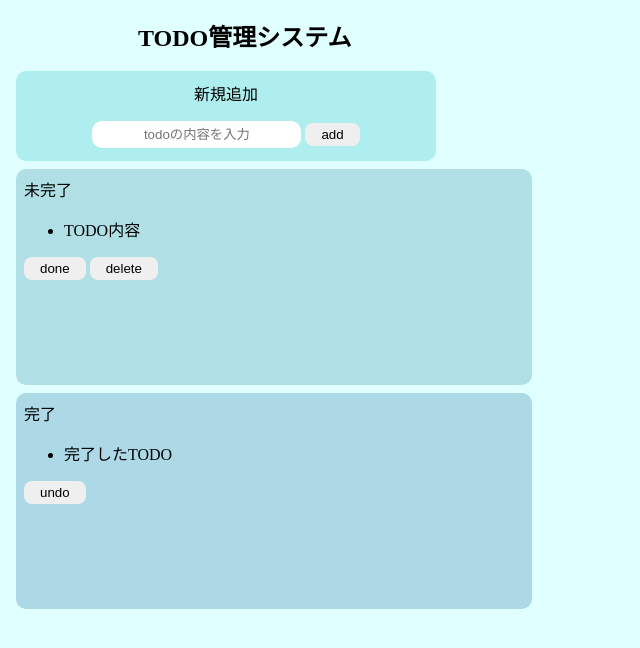
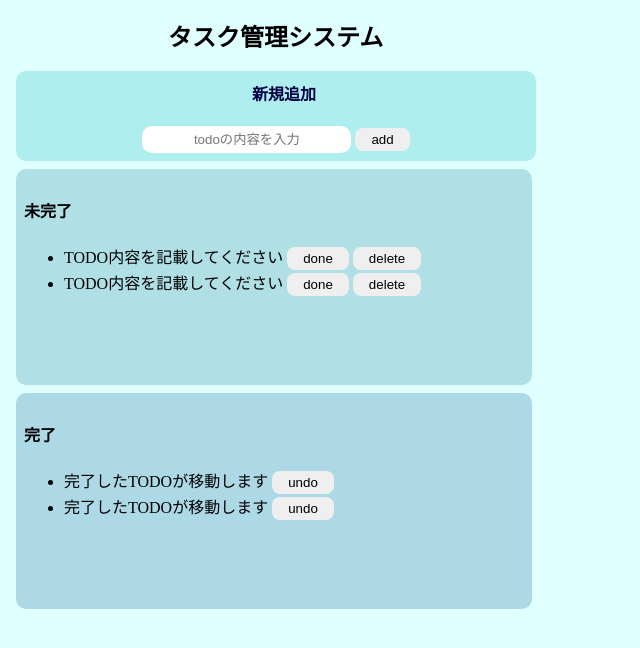
Before and after one commit to rs2cat-pr/js-todo-app, a website built with Parcel: page index.html in a window 1280 px wide. Shown: the whole page, without its empty margins (0-640 px from the left). Built offline with nearby package versions, Linux system fonts and the light colour scheme.

Commit message:
html/cssの実装 機能未実装

```diff
--- a/index.html
+++ b/index.html
@@ -6,35 +6,48 @@
   </head>
 
   <body>
-    <h2>TODO管理システム</h2>
+    <h2>タスク管理システム</h2>
 
     <div class="input-area">
-      <p class="heading">新規追加</p>
+      <h4 class="heading">　新規追加</h4>
       <input placeholder="todoの内容を入力" />
       <button>add</button>
     </div>
 
+
     <div class="incomplete-area">
-      <p　class="heading">未完了</p>
+        <h4>未完了</h4>
       <ul>
+          <div　class="list-row">
         <li>
-          TODO内容
+            <span>TODO内容を記載してください</span>
+        <button>done</button>
+        <button>delete</button>
         </li>
+        <li>
+            <span>TODO内容を記載してください</span>
+            <button>done</button>
+            <button>delete</button>
+            </li>
+        </div>
       </ul>
-      <button>done</button>
-      <button>delete</button>
     </div>
 
     <div class="complete-area">
-      <p　class="heading">完了</p>
-      <ul>
-        <li>
-          完了したTODO
-        </li>
+        <h4>完了</h4>
+          <div class="list-row">
+              <ul>
+              <li>
+                  <span>完了したTODOが移動します</span>
+                  <button>undo</button>
+                 </li>
+                 <li>
+                    <span>完了したTODOが移動します</span>
+                    <button>undo</button>
+                   </li>
       </ul>
-      <button>undo</button>
+      </div>
     </div>
-
     <script src="src/index.js"></script>
   </body>
 </html>
--- a/package.json
+++ b/package.json
@@ -1,5 +1,5 @@
 {
-  "name": "js-todo-app",
+  "name": "dev",
   "version": "1.0.0",
   "description": "",
   "main": "index.html",
--- a/src/styles.css
+++ b/src/styles.css
@@ -5,7 +5,7 @@
 
 h2 {
   padding: 10px;
-  margin: 5px 120px;
+  margin: 5px 150px;
 }
 
 button {
@@ -20,7 +20,7 @@
 
 .input-area {
   background-color: #afeeee;
-  width: 400px;
+  width: 500px;
   height: 70px;
   padding: 10px;
   margin: 8px;
@@ -57,4 +57,6 @@
 .heading {
   text-align: center;
   margin-top: 0;
+  font-weight: bold;
+  color: #010144;
 }
```
